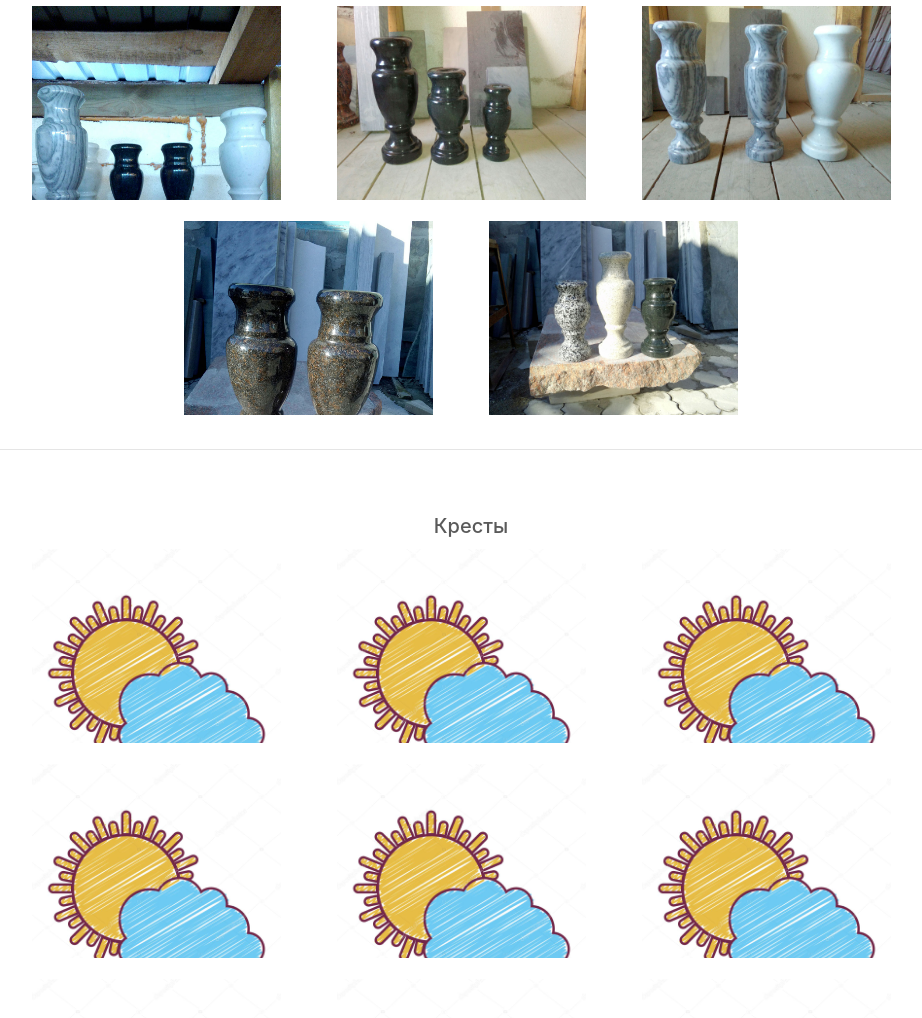
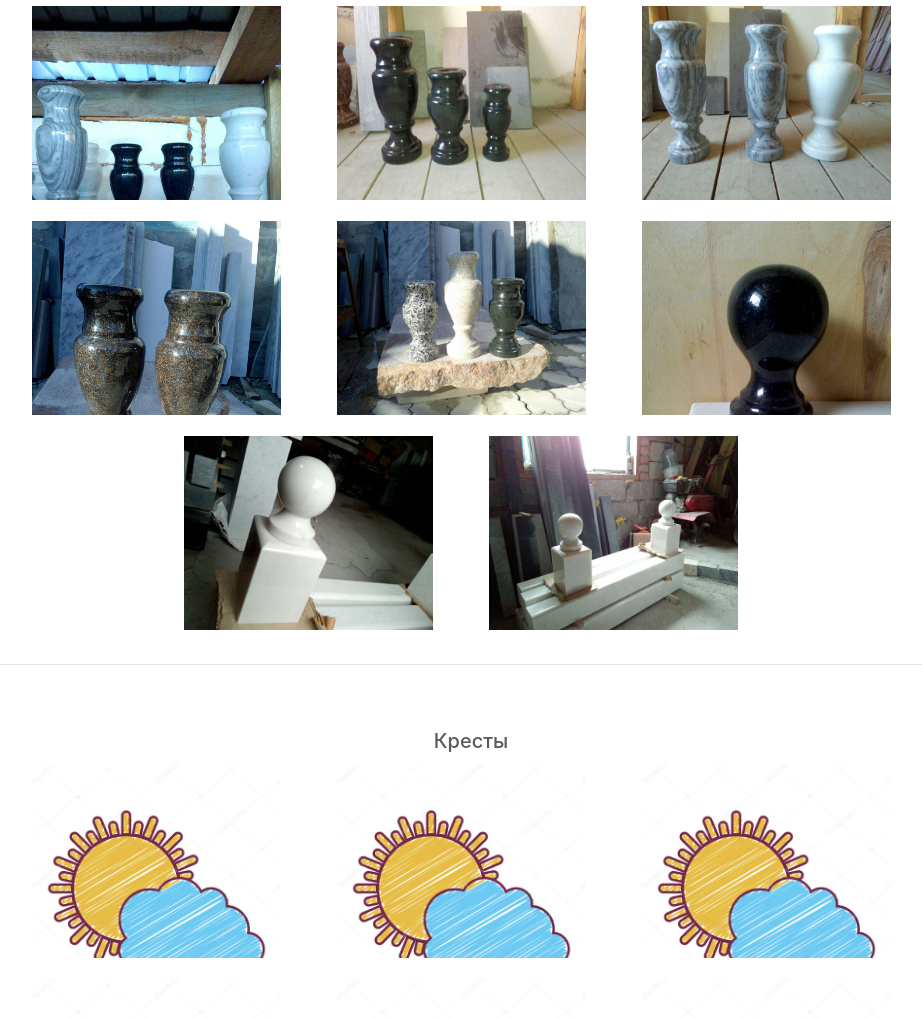
Before and after one commit to ElusiveAvenger/kamnerezka74-ru, a Gatsby site: page /gallery in a window 1280 px wide. Shown: the part 2093-3111 px from the top of the page, without its empty margins (169-1091 px from the left). Built offline with nearby package versions, Linux system fonts and the light colour scheme; Gatsby itself is replaced by a stand-in of ours.

Commit message:
add bolls

```diff
--- a/src/pages/gallery.js
+++ b/src/pages/gallery.js
@@ -14,6 +14,9 @@ import $ from "jquery";
 import sun1 from "../images/sun1.jpg";
 
 import balyasina_1 from "../images/works/1/balyasina_1.jpg";
+import boll_1 from "../images/works/1/boll_1.jpg";
+import boll_2 from "../images/works/1/boll_2.jpg";
+import boll__3 from "../images/works/1/boll__3.jpg";
 import vase_1 from "../images/works/1/vase_1.jpg";
 import vase_2 from "../images/works/1/vase_2.jpg";
 import vase_3 from "../images/works/1/vase_3.jpg";
@@ -100,6 +103,9 @@ const GalleryPage = () => (
           <ImageCard img={vase__7} title="" />
           <ImageCard img={vase__8} title="" />
           <ImageCard img={vase__9} title="" />
+          <ImageCard img={boll_1} title="Шар №1" />
+          <ImageCard img={boll_2} title="Шар №2" />
+          <ImageCard img={boll__3} title="" />
         </Gallery>
 
         <div className="col-12">
```
Also changed, not shown: src/images/works/1/boll_1.jpg (added), src/images/works/1/boll_2.jpg (added), src/images/works/1/boll__3.jpg (added).
